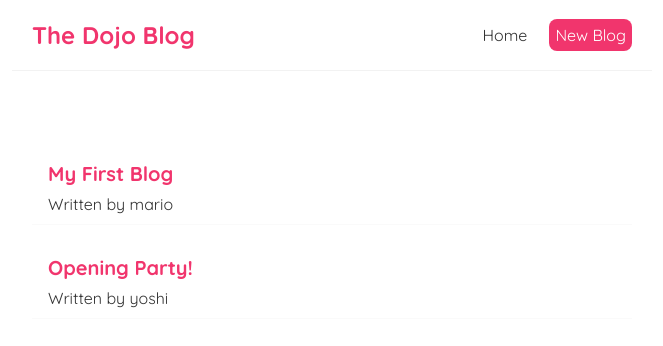
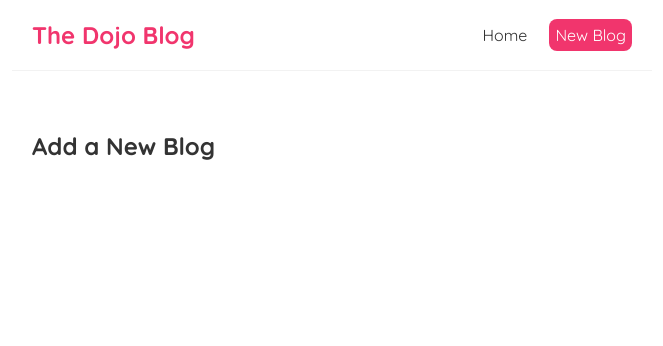
Before and after one commit to johnpathadan/reactpratise, a React (Create React App) app: page /create in a window 1280 px wide. Shown: the top 346 px of the page, without its empty margins (308-971 px from the left). Built offline with nearby package versions, Linux system fonts and the light colour scheme; data requests are answered from the project's data file.

Commit message:
Router Links

```diff
--- a/src/App.js
+++ b/src/App.js
@@ -1,24 +1,23 @@
 
 import Navbar from './Navbar';
 import Home from './Home';
-import { BrowserRouter as Router, Route, Switch} from 'react-router-dom'; //added code
+import { BrowserRouter as Router, Route, Switch} from 'react-router-dom';
+import Create from './Create';
 
 
 function App() {
 
   return(
-    // <Router> </Router> added code
     <Router>
     <div className='App'>
-      {/* Navbar will appear for every single route as it is outside Switch */}
       < Navbar/>
       <div className='content'>
-        {/* <Home/>  replaced with Switch, Switch makes sure only 1 route shows at any given time*/}
         <Switch>
-          {/* Let's create a route for the homepage, path varies like path='/aboutus', path='/contact' */}
-          {/* path='/' means initial route */}
-          <Route path='/'>
+          <Route exact path='/'>
             <Home />
+          </Route>
+          <Route path='/create'>
+            <Create/>
           </Route>
         </Switch>
       </div>
@@ -28,27 +27,3 @@
 }
 
 export default App;
-
-
-// import Navbar from './Navbar';
-// import Home from './Home';
-// import { BrowserRouter as Router, Route, Switch } from 'react-router-dom';
-
-// function App() {
-//   return (
-//     <Router>
-//       <div className="App">
-//         <Navbar />
-//         <div className="content">
-//           <Switch>
-//             <Route path="/">
-//               <Home />
-//             </Route>
-//           </Switch>
-//         </div>
-//       </div>
-//     </Router>
-//   );
-// }
-
-// export default App;
--- /dev/null
+++ b/src/Create.js
@@ -0,0 +1,9 @@
+const Create = () => {
+    return (
+        <div className="create">
+            <h2>Add a New Blog</h2>
+        </div>
+    );
+}
+
+export default Create;
```
